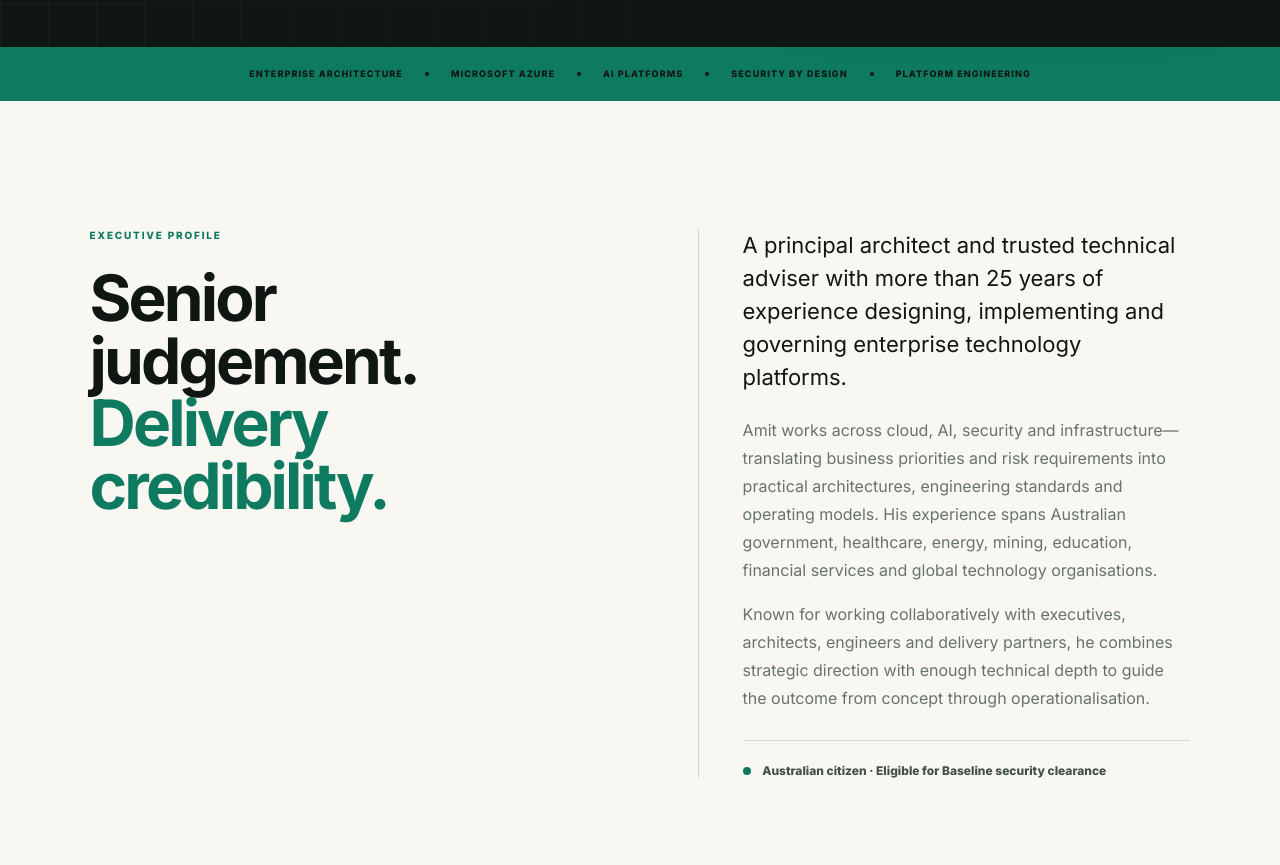
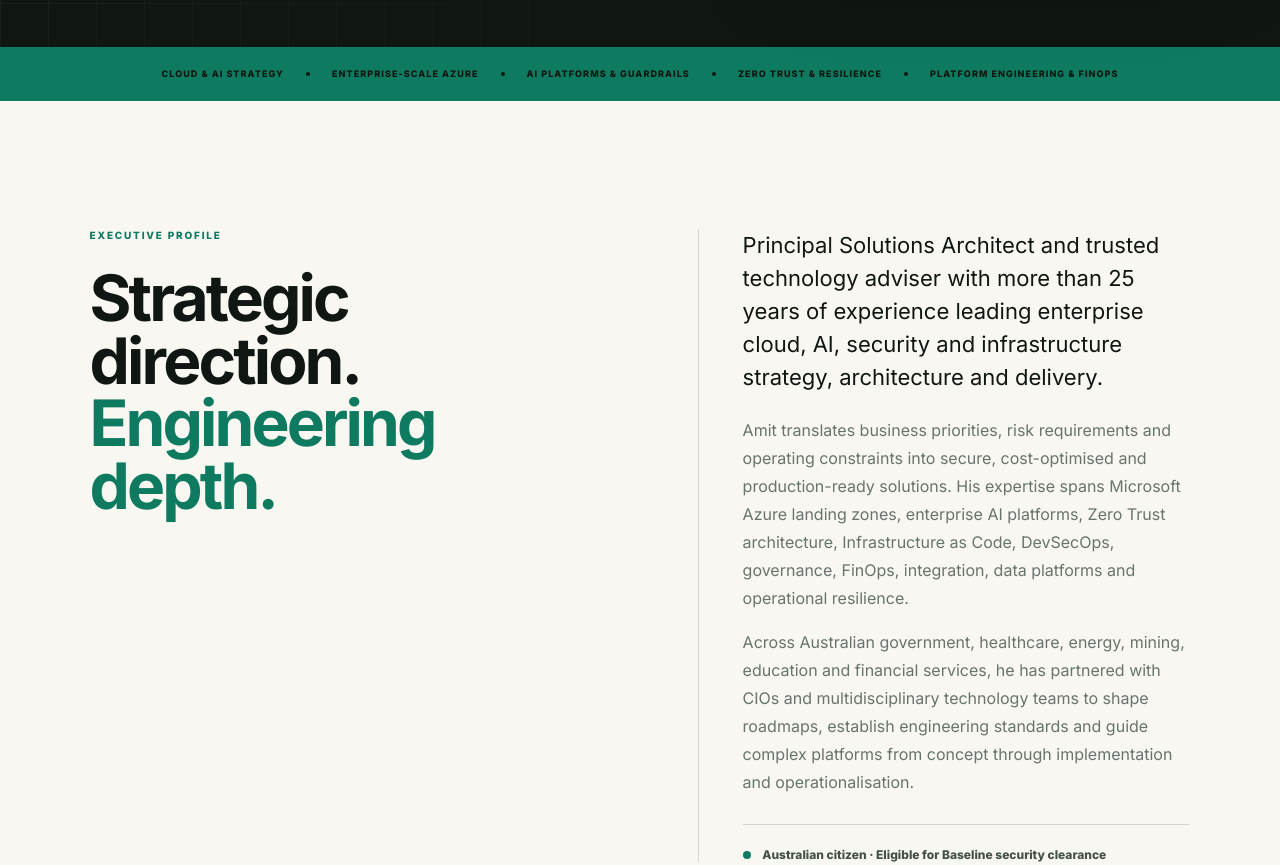
Before and after one commit to navoraa/amit-profile, a plain HTML site: page index.html in a window 1280 px wide. Shown: the part 701-1566 px from the top of the page. Drawn offline with Linux system fonts and the light colour scheme.

Commit message:
Refine executive profile and capability ribbon

```diff
--- a/index.html
+++ b/index.html
@@ -54,12 +54,12 @@
         <div class="hero-actions"><a class="button primary" href="#impact">Explore selected impact <span>↘</span></a><a class="button ghost" href="https://navoraa.com.au/">Visit Navoraa</a></div>
       </div>
       <figure class="portrait"><div class="portrait-frame"><img src="assets/amit-kumar.jpg" alt="Portrait of Amit Kumar" width="1080" height="1616" /></div><figcaption><strong>25+ years</strong><span>Strategy · Architecture · Delivery</span></figcaption></figure>
-      <div class="hero-strip"><span>Enterprise architecture</span><i></i><span>Microsoft Azure</span><i></i><span>AI platforms</span><i></i><span>Security by design</span><i></i><span>Platform engineering</span></div>
+      <div class="hero-strip"><span>Cloud &amp; AI strategy</span><i></i><span>Enterprise-scale Azure</span><i></i><span>AI platforms &amp; guardrails</span><i></i><span>Zero Trust &amp; resilience</span><i></i><span>Platform engineering &amp; FinOps</span></div>
     </section>
 
     <section class="profile section-pad" id="profile">
-      <div><p class="kicker">Executive profile</p><h2>Senior judgement.<br/><span>Delivery credibility.</span></h2></div>
-      <div class="profile-copy"><p class="lead">A principal architect and trusted technical adviser with more than 25 years of experience designing, implementing and governing enterprise technology platforms.</p><p>Amit works across cloud, AI, security and infrastructure—translating business priorities and risk requirements into practical architectures, engineering standards and operating models. His experience spans Australian government, healthcare, energy, mining, education, financial services and global technology organisations.</p><p>Known for working collaboratively with executives, architects, engineers and delivery partners, he combines strategic direction with enough technical depth to guide the outcome from concept through operationalisation.</p><div class="status"><span></span> Australian citizen · Eligible for Baseline security clearance</div></div>
+      <div><p class="kicker">Executive profile</p><h2>Strategic direction.<br/><span>Engineering depth.</span></h2></div>
+      <div class="profile-copy"><p class="lead">Principal Solutions Architect and trusted technology adviser with more than 25 years of experience leading enterprise cloud, AI, security and infrastructure strategy, architecture and delivery.</p><p>Amit translates business priorities, risk requirements and operating constraints into secure, cost-optimised and production-ready solutions. His expertise spans Microsoft Azure landing zones, enterprise AI platforms, Zero Trust architecture, Infrastructure as Code, DevSecOps, governance, FinOps, integration, data platforms and operational resilience.</p><p>Across Australian government, healthcare, energy, mining, education and financial services, he has partnered with CIOs and multidisciplinary technology teams to shape roadmaps, establish engineering standards and guide complex platforms from concept through implementation and operationalisation.</p><div class="status"><span></span> Australian citizen · Eligible for Baseline security clearance</div></div>
     </section>
 
     <section class="numbers" aria-label="Career highlights"><article><strong>25+</strong><span>Years in enterprise technology</span></article><article><strong>50+</strong><span>ANZ clients supported through Azure Guardian</span></article><article><strong>$1.5M+</strong><span>Verified cloud savings delivered</span></article><article><strong>40+</strong><span>Person managed-services team led</span></article></section>
```
